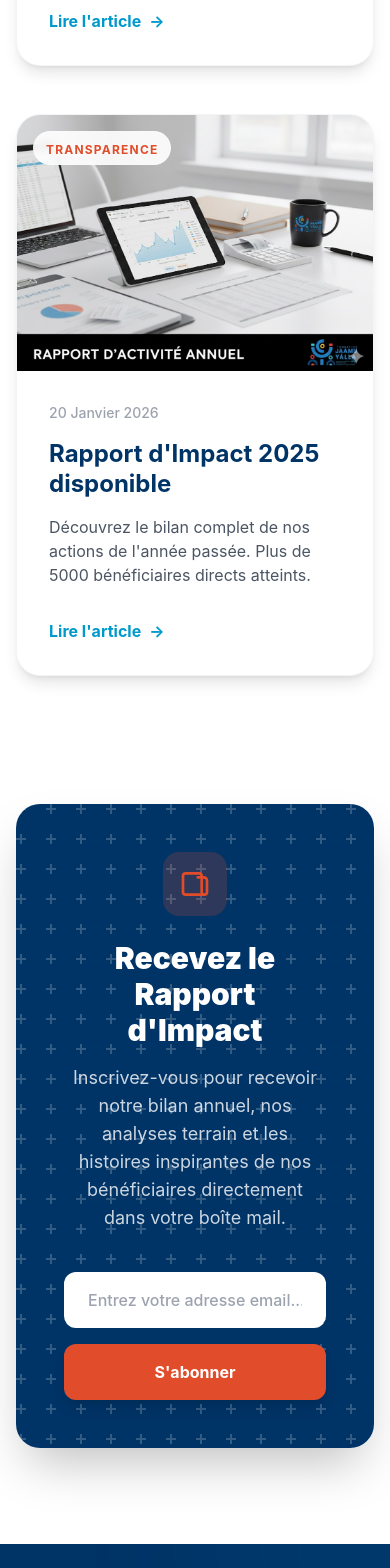
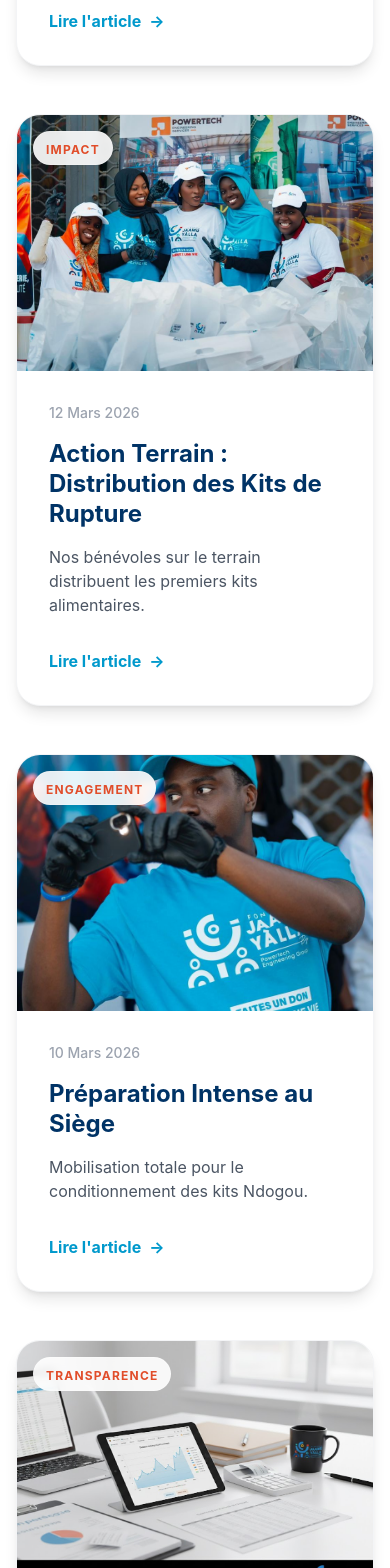
Before and after one commit to Sall893/Fondation-Jammu-Yalla, a React (Vite) app: page /news in a window 390 px wide. Shown: the part 1980-3548 px from the top of the page. Built offline with nearby package versions, Linux system fonts and the light colour scheme; no server answers.

Commit message:
feat: add additional ramadan images to gallery and news

```diff
--- a/src/components/RamadanNdogou.jsx
+++ b/src/components/RamadanNdogou.jsx
@@ -3,6 +3,8 @@ import { motion } from 'framer-motion';
 import ramadan1 from '../assets/ramadan-1.jpg';
 import ramadan2 from '../assets/ramadan-2.jpg';
 import ramadan3 from '../assets/ramadan-3.jpg';
+import ramadan4 from '../assets/ramadan-4.jpg';
+import ramadan5 from '../assets/ramadan-5.jpg';
 
 const RamadanNdogou = () => {
     const images = [
@@ -20,6 +22,16 @@ const RamadanNdogou = () => {
             url: ramadan3,
             title: "Sourires et Partage",
             desc: "Un moment de communion et de fraternité."
+        },
+        {
+            url: ramadan4,
+            title: "Préparation des Kits",
+            desc: "Organisation minutieuse pour une distribution efficace."
+        },
+        {
+            url: ramadan5,
+            title: "Équipes sur le Terrain",
+            desc: "Le Groupe PowerTech uni pour la solidarité."
         }
     ];
 
@@ -57,7 +69,7 @@ const RamadanNdogou = () => {
                     </motion.p>
                 </div>
 
-                <div className="grid grid-cols-1 md:grid-cols-3 gap-8">
+                <div className="grid grid-cols-1 sm:grid-cols-2 lg:grid-cols-3 gap-8">
                     {images.map((img, index) => (
                         <motion.div
                             key={index}
--- a/src/pages/News.jsx
+++ b/src/pages/News.jsx
@@ -5,6 +5,8 @@ import news2 from '../assets/news-2.jpg';
 import heroNews from '../assets/hero-projects.jpg';
 import transparencyImg from '../assets/transparency.jpg';
 import programBayakh from '../assets/program-bayakh.jpg';
+import ramadan4 from '../assets/ramadan-4.jpg';
+import ramadan5 from '../assets/ramadan-5.jpg';
 
 const News = () => {
     const mainArticle = {
@@ -22,6 +24,20 @@ const News = () => {
             category: "Événement",
             desc: "Comme chaque année, la Fondation Jaamu Yàlla se mobilise pour soutenir les familles démunies durant le mois béni.",
             image: news1
+        },
+        {
+            date: "12 Mars 2026",
+            title: "Action Terrain : Distribution des Kits de Rupture",
+            category: "Impact",
+            desc: "Nos bénévoles sur le terrain distribuent les premiers kits alimentaires.",
+            image: ramadan4
+        },
+        {
+            date: "10 Mars 2026",
+            title: "Préparation Intense au Siège",
+            category: "Engagement",
+            desc: "Mobilisation totale pour le conditionnement des kits Ndogou.",
+            image: ramadan5
         },
         {
             date: "20 Janvier 2026",
```
Also changed, not shown: src/assets/ramadan-4.jpg (added), src/assets/ramadan-5.jpg (added).
